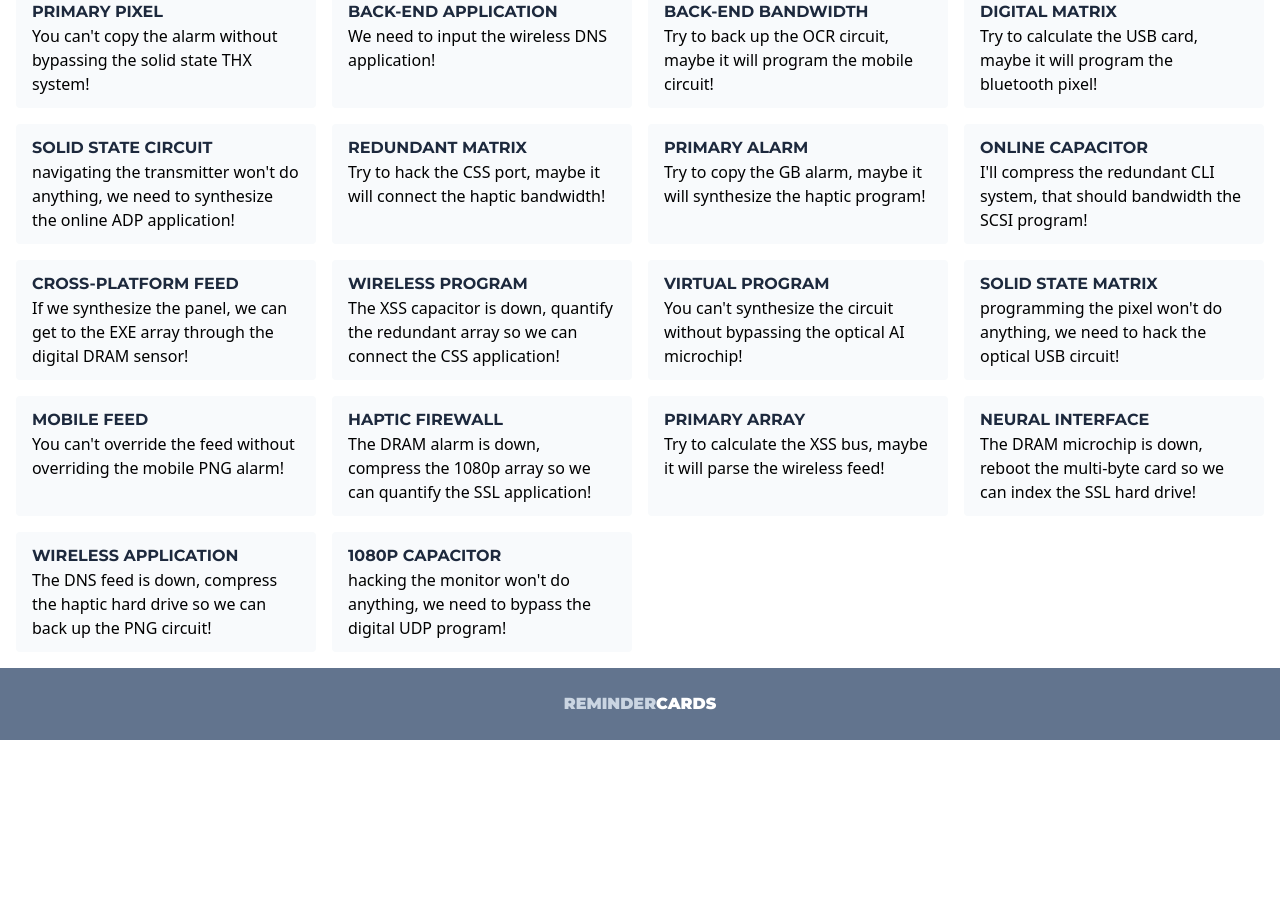
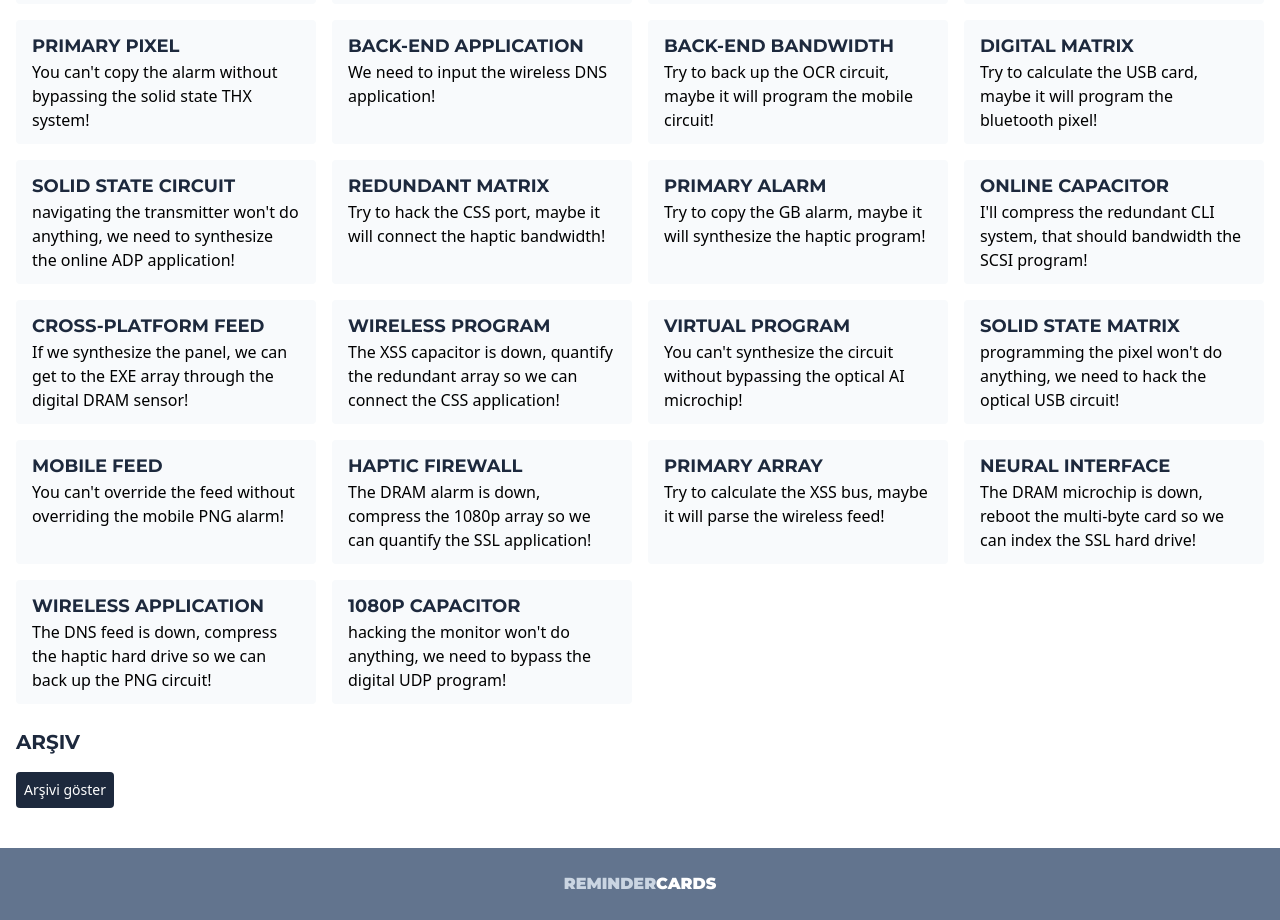
Before and after one commit to tarikCekirge/reminder-cards, a React (Vite) app: page / in a window 1280 px wide. Shown: the part 1280-2200 px from the top of the page. Before the commit the page ends 2020 px from the top, so only its background shows below. Built offline with nearby package versions, Linux system fonts and the light colour scheme.

Commit message:
Added initial context fn and memo

```diff
--- /dev/null
+++ b/src/components/Archive.jsx
@@ -0,0 +1,42 @@
+import { useMemo } from 'react';
+import { usePost } from '../contexts/PostContext';
+import ListItem from './ListItem';
+
+const Archive = () => {
+    const {
+        state: { archivePosts, showArchive },
+        handleAddPost,
+        toggleArchive
+    } = usePost();
+
+    const archiveList = useMemo(() => {
+        if (!showArchive) return null;
+
+        return (
+            <ul className='my-4'>
+                {archivePosts.map((post, index) => (
+                    <ListItem key={index} post={post} onAdd={handleAddPost} />
+                ))}
+            </ul>
+        );
+    }, [archivePosts, showArchive, handleAddPost]);
+
+    return (
+        <aside className='my-6'>
+            <h2 className='font-montserrat text-xl font-bold text-slate-800 dark:text-slate-300 uppercase pb-4'>
+                Arşiv
+            </h2>
+
+            <button
+                onClick={toggleArchive}
+                className='bg-slate-800 cursor-pointer h-9 rounded-sm text-white px-2 py-2 text-sm'
+            >
+                {showArchive ? "Arşivi gizle" : "Arşivi göster"}
+            </button>
+
+            {archiveList}
+        </aside>
+    );
+};
+
+export default Archive;
--- a/src/components/Card.jsx
+++ b/src/components/Card.jsx
@@ -2,7 +2,7 @@
 const Card = ({ title, body }) => {
     return (
         <article className="bg-slate-50 dark:bg-slate-800 px-4 py-3 rounded-sm">
-            <h6 className="font-montserrat text-lgl font-bold text-slate-800 dark:text-slate-300 uppercase">{title}</h6>
+            <h6 className="font-montserrat text-lg font-bold text-slate-800 dark:text-slate-300 uppercase">{title}</h6>
             <p className="dark:text-slate-400">{body}</p>
         </article>
     )
--- /dev/null
+++ b/src/components/ListItem.jsx
@@ -0,0 +1,24 @@
+import React from 'react';
+
+const ListItem = React.memo(({ post, onAdd }) => {
+    return (
+        <li className='border p-2 border-slate-300 dark:border-slate-600'>
+            <p className='dark:text-slate-400 text-sm'>
+                <strong className='font-montserrat font-bold text-slate-800 dark:text-slate-300 uppercase'>
+                    {post.title}:
+                </strong> {post.body}
+            </p>
+            <button
+                onClick={() => onAdd(post)}
+                className='text-xs text-blue-500 mt-1'
+            >
+                Yeni Notlara Ekle
+            </button>
+        </li>
+    );
+}, (prevProps, nextProps) => {
+    return prevProps.post === nextProps.post &&
+        prevProps.onAdd === nextProps.onAdd;
+});
+
+export default ListItem;
--- a/src/components/Main.jsx
+++ b/src/components/Main.jsx
@@ -1,12 +1,14 @@
 import React from 'react'
 import Posts from './Posts'
 import AddReminder from './AddReminder'
+import Archive from './Archive'
 
 const Main = () => {
     return (
         <main className='container py-4 flex-1'>
             <AddReminder />
             <Posts />
+            <Archive />
         </main>
     )
 }
--- a/src/components/Posts.jsx
+++ b/src/components/Posts.jsx
@@ -1,24 +1,29 @@
-import React from 'react'
+import React, { useMemo } from 'react';
 import { usePost } from '../contexts/PostContext';
 import Card from './Card';
 
 const Posts = () => {
-    const { state } = usePost();
+    const { state: { posts, searchQuery } } = usePost();
 
+    const filteredPosts = useMemo(() => {
+        if (!searchQuery) return posts;
+        const lowerSearch = searchQuery.toLowerCase();
+        return posts.filter(post =>
+            `${post.title} ${post.body}`.toLowerCase().includes(lowerSearch)
+        );
+    }, [posts, searchQuery]);
 
-    const posts =
-        state.searchQuery.length > 0
-            ? state.posts.filter((post) =>
-                `${post.title} ${post.body}`.toLowerCase().includes(state.searchQuery.toLowerCase())
-            )
-            : state.posts;
+    if (filteredPosts.length === 0) {
+        return <p className='font-medium'>Yazı Bulunamadı.</p>;
+    }
 
-    if (posts.length === 0) return <p className='font-medium'>Yazı Bulunamadı.</p>
     return (
         <div className='grid md:grid-cols-2 lg:grid-cols-3 xl:grid-cols-4 gap-4'>
-            {posts.map((post, i) => <Card key={i} title={post.title} body={post.body} />)}
+            {filteredPosts.map((post, index) => (
+                <Card key={index} title={post.title} body={post.body} />
+            ))}
         </div>
-    )
-}
+    );
+};
 
-export default Posts
+export default Posts;
--- a/src/contexts/PostContext.jsx
+++ b/src/contexts/PostContext.jsx
@@ -1,4 +1,4 @@
-import { createContext, useContext, useReducer, useLayoutEffect } from 'react';
+import { createContext, useContext, useReducer, useLayoutEffect, useCallback } from 'react';
 import { faker } from '@faker-js/faker';
 
 function createRandomPost() {
@@ -14,15 +14,13 @@ const getInitialDarkMode = () => {
     return window.matchMedia?.("(prefers-color-scheme: dark)")?.matches || false;
 };
 
-
-
-const initialState = {
+const getInitialState = () => ({
     posts: Array.from({ length: 50 }, () => createRandomPost()),
-    archivePosts: Array.from({ length: 50 }, () => createRandomPost()),
+    archivePosts: Array.from({ length: 10000 }, () => createRandomPost()),
     searchQuery: "",
     isDarkMode: getInitialDarkMode(),
     showArchive: false,
-};
+});
 
 function reducer(state, action) {
     switch (action.type) {
@@ -44,7 +42,7 @@ function reducer(state, action) {
 const PostContext = createContext();
 
 export const PostProvider = ({ children }) => {
-    const [state, dispatch] = useReducer(reducer, initialState);
+    const [state, dispatch] = useReducer(reducer, null, getInitialState);
 
     useLayoutEffect(() => {
         const isDark = state.isDarkMode;
@@ -52,9 +50,9 @@ export const PostProvider = ({ children }) => {
         localStorage.setItem("darkMode", JSON.stringify(isDark));
     }, [state.isDarkMode]);
 
-    const handleAddPost = (post) => {
+    const handleAddPost = useCallback((post) => {
         dispatch({ type: 'ADD_POST', payload: post });
-    };
+    }, []);
 
     const handleClearPosts = () => {
         dispatch({ type: 'CLEAR_POSTS' });
```
